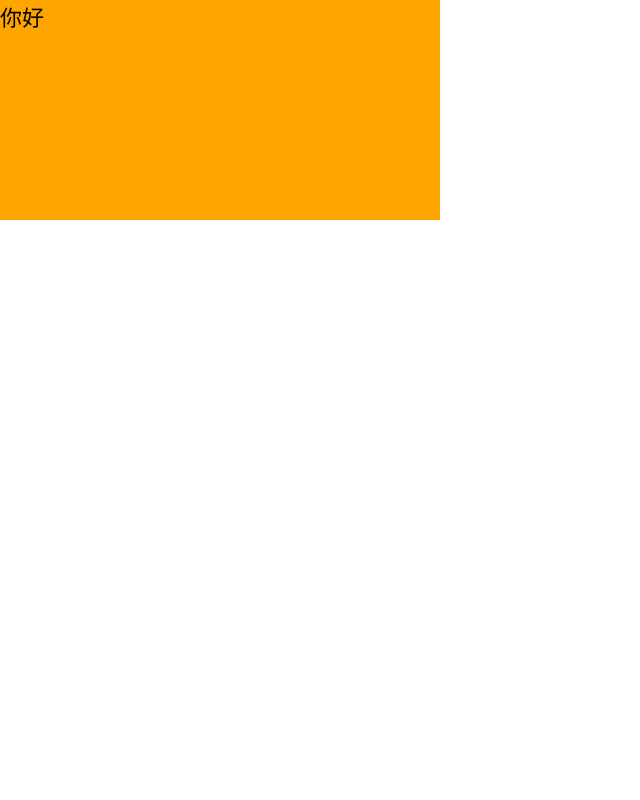
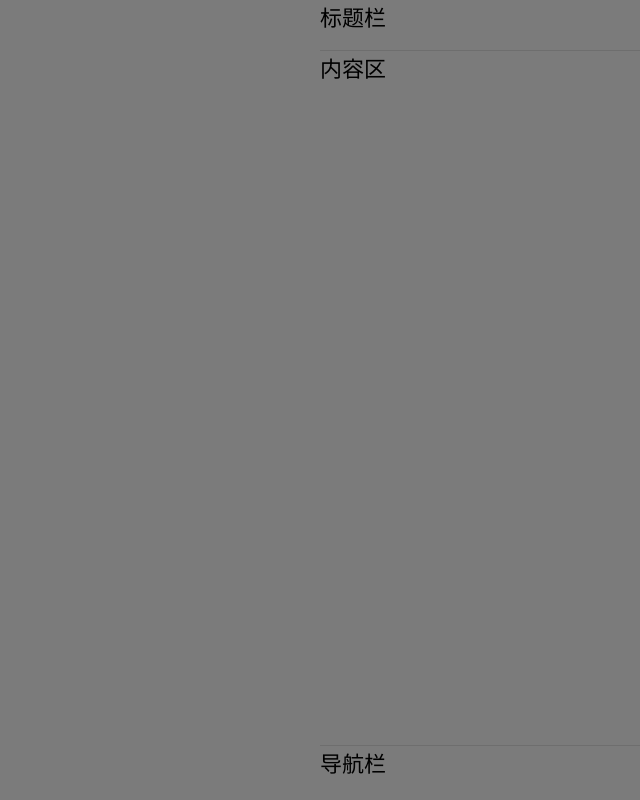
Before and after one commit to rujptw/mobile-ui-practice, a plain HTML site: page demo/layout.html in a window 1280 px wide. Shown: the whole page, without its empty margins (0-640 px from the left). Drawn offline with Linux system fonts and the light colour scheme.

Commit message:
update:start construct basic layout

```diff
--- a/demo/layout.html
+++ b/demo/layout.html
@@ -1,7 +1,7 @@
 <!--
  * @Date: 2020-10-20 21:35:00
  * @LastEditors: sam
- * @LastEditTime: 2020-10-21 15:11:26
+ * @LastEditTime: 2020-10-22 17:40:41
  * @FilePath: /mobile-ui-practice/demo/layout.html
 -->
 <!DOCTYPE html>
@@ -12,8 +12,33 @@
     <title>Document</title>
     <link rel="stylesheet" href="../src/ui.css">
     <link href="https://cdn.bootcdn.net/ajax/libs/font-awesome/5.15.1/css/all.min.css" rel="stylesheet">
+    <style>
+        .mask{
+            position: fixed;
+            /* 不用height为100%是因为例如某些场景需要露出标题栏，百分比不好调整 */
+            top:3rem;
+            bottom: 0;
+            left: 0;
+            right: 0;
+            background: rgba(0, 0, 0, .5);
+            z-index:2000
+        }
+    </style>
 </head>
 <body>
-    <p style="width:20rem;height: 10rem;background:orange;">你好</p>
+
+    <div class="tt-header">
+     标题栏
+    </div>
+    <div class="tt-navbar">
+     导航栏
+    </div>
+    <!-- 导航栏在内容区之上 -->
+    <div class="tt-content">
+     内容区
+    </div>
+    <!-- 蒙版 -->
+    <div class="tt-mask">
+    </div>
 </body>
 </html>
--- a/src/common.css
+++ b/src/common.css
@@ -1,7 +1,7 @@
 /*
  * @Date: ,: 2020-10-20 21:34:06
  * @LastEditors: ,: sam
- * @LastEditTime: ,: 2020-10-21 14:19:29
+ * @LastEditTime: ,: 2020-10-22 17:41:57
  * @FilePath: ,: /mobile-ui-practice/src/common.css
  */
 
@@ -23,3 +23,24 @@
         font-size: 22px;
     }
 }
+
+/* body默认样式 */
+body{
+     max-width: 640px;
+     margin: 0 auto;
+     background: #f8f8f8;
+     overflow-x: hidden;
+     -webkit-overflow-scrolling: touch;
+}
+
+/* 页面蒙版 */
+.tt-mask{
+    position: fixed;
+    /* 使用top能够较好地调整mask的大小 */
+    top:0;
+    bottom:0;
+    left: 0;
+    right: 0;
+    background: rgba(0, 0, 0, .5);
+    z-index:300;
+}
--- /dev/null
+++ b/src/content.css
@@ -0,0 +1,19 @@
+/*
+ * @Date: ,: 2020-10-22 17:12:44
+ * @LastEditors: ,: sam
+ * @LastEditTime: ,: 2020-10-22 17:31:15
+ * @FilePath: ,: /mobile-ui-practice/src/content.css
+ */
+.tt-content{
+    box-sizing: border-box;
+    position: relative;
+    overflow-y: auto;
+
+}
+/* 根据header和navbar自动适应内容区高度 */
+.tt-header ~ .tt-content{
+    padding-top: 2.3rem;
+}
+.tt-header ~ .tt-content{
+    padding-bottom: 2.5rem;
+}
--- /dev/null
+++ b/src/header.css
@@ -0,0 +1,18 @@
+/*
+ * @Date: ,: 2020-10-22 17:13:10
+ * @LastEditors: ,: sam
+ * @LastEditTime: ,: 2020-10-22 17:23:34
+ * @FilePath: ,: /mobile-ui-practice/src/header.css
+ */
+/* 头部导航条 */
+
+.tt-header{
+    position: fixed;
+    box-sizing: border-box;
+    width: 100%;
+    max-width: 640px;
+    height: 2.3rem;
+    top:0;
+    z-index:200;
+    border-bottom: 1px solid #ddd;
+}
--- /dev/null
+++ b/src/navbar.css
@@ -0,0 +1,16 @@
+/*
+ * @Date: ,: 2020-10-22 17:12:53
+ * @LastEditors: ,: sam
+ * @LastEditTime: ,: 2020-10-22 17:26:46
+ * @FilePath: ,: /mobile-ui-practice/src/navBar.css
+ */
+.tt-navbar{
+    position: fixed;
+    box-sizing: border-box;
+    bottom:0;
+    width: 100%;
+    max-width: 640px;
+    height: 2.5rem;
+    border-top: 1px solid #ddd;
+    z-index:200;
+}
--- a/src/ui.css
+++ b/src/ui.css
@@ -1,7 +1,7 @@
 /*
  * @Date: ,: 2020-10-20 21:21:53
  * @LastEditors: ,: sam
- * @LastEditTime: ,: 2020-10-21 16:13:07
+ * @LastEditTime: ,: 2020-10-22 17:22:01
  * @FilePath: ,: /mobile-ui-practice/src/ui.css
  */
  /* css reset */
@@ -9,4 +9,10 @@
  /* 公共样式 */
  @import './common.css';
  /* 字体图标 */
- @import './icon.css'
+ @import './icon.css';
+ /* 标题栏样式 */
+ @import './header.css';
+ /* 内容区样式 */
+ @import './content.css';
+ /* 导航条样式 */
+ @import './navbar.css';
```
Lines whose indentation alone changed are shown as unchanged.
